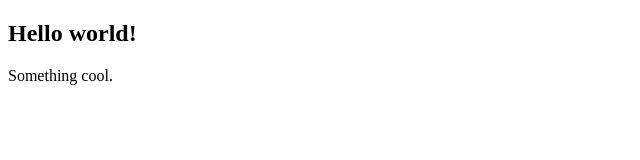
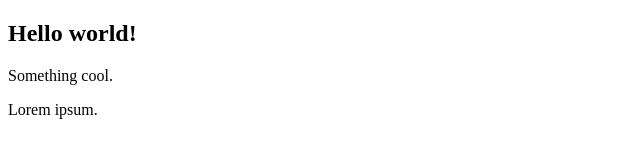
Before and after one commit to SnekNOTSnake/fresh-update, an Electron app: page packages/renderer/index.html in a window 1600 px wide. Shown: the whole page, without its empty margins (0-640 px from the left). Drawn offline with Linux system fonts and the light colour scheme.

Commit message:
Add another paragraph

```diff
--- a/package.json
+++ b/package.json
@@ -1,6 +1,6 @@
 {
 	"name": "electron-fresh-update",
-	"version": "1.2.0",
+	"version": "1.3.0",
 	"main": "packages/main/index.js",
 	"author": "Akhmad Najmuddin <udintobe@gmail.com>",
 	"scripts": {
--- a/packages/renderer/index.html
+++ b/packages/renderer/index.html
@@ -14,5 +14,6 @@
 	<body>
 		<h2>Hello world!</h2>
 		<p>Something cool.</p>
+		<p>Lorem ipsum.</p>
 	</body>
 </html>
```
